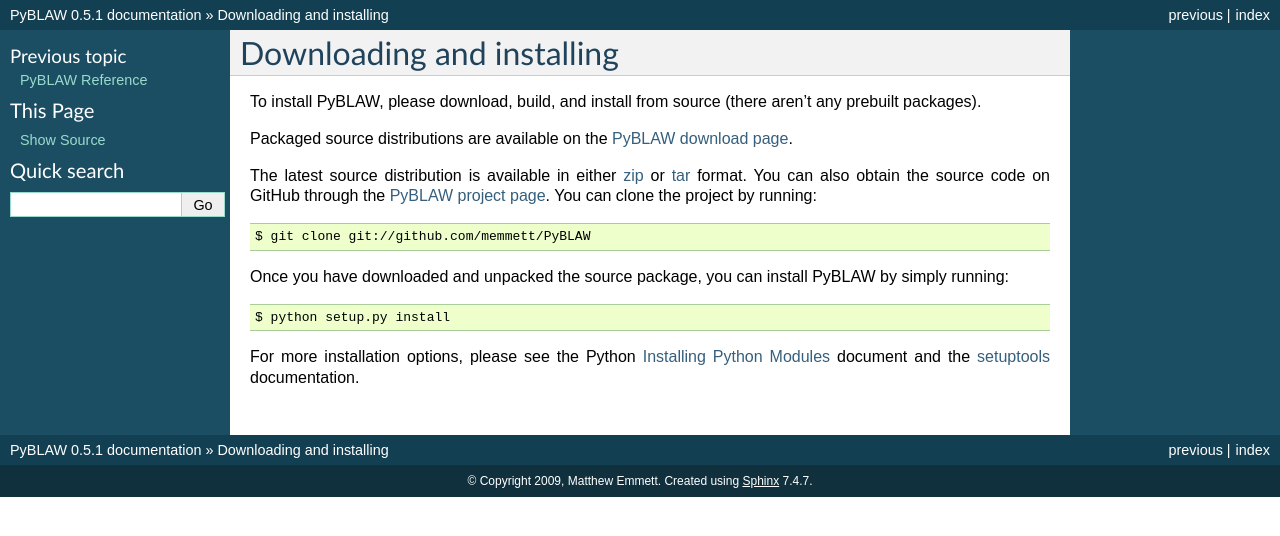
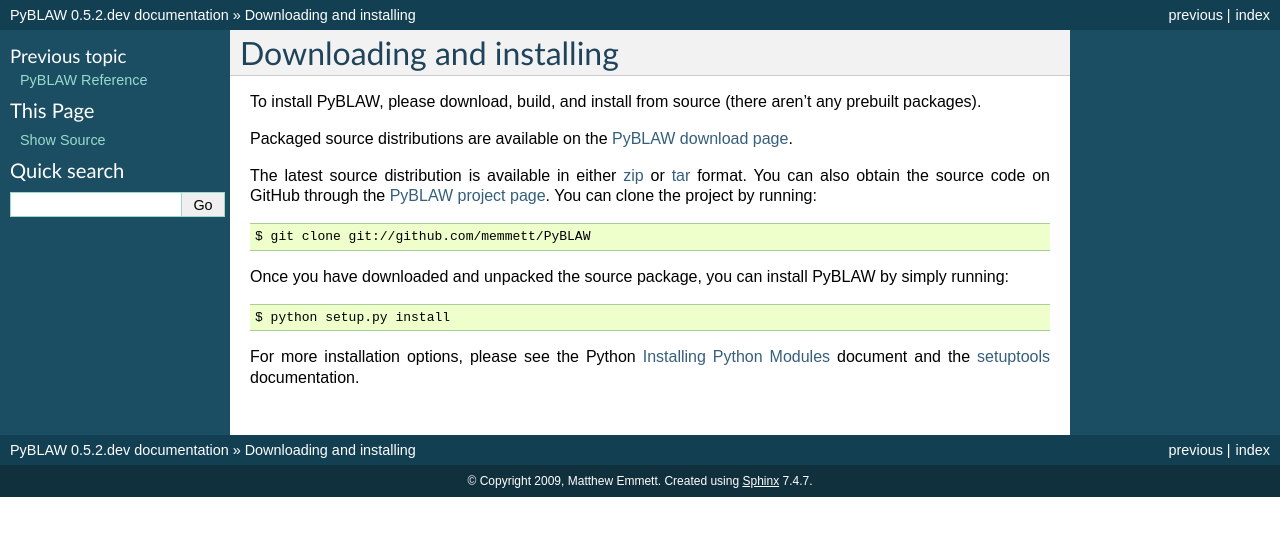
Before and after one commit to memmett/PyBLAW, a Sphinx documentation site: the page built from docs/download.rst, in a window 1280 px wide. Shown: the top 536 px of the page. Built offline with Sphinx 7.4.7, drawn with Linux system fonts in a browser that asks for light colours; formulas are drawn with MathJax 3; the version number is read from the project's files by our own code.

Commit message:
Bump version to 0.5.2.dev.  Announce v0.5.1.

```diff
--- a/docs/index.rst
+++ b/docs/index.rst
@@ -8,6 +8,7 @@ systems of hyperbolic balance laws of the form
 
 **News**
 
+* March 15 2010: `PyBLAW 0.5.1`_ released (minor fixes to the WENOCLAW solver).
 * February 22 2010: `PyBLAW 0.5.0`_ released.
 * Fall 2009: PyBLAW is in early development, and is a bit rough around
   the edges.
@@ -58,3 +59,4 @@ patches to the primary author (`Matthew Emmett`_).  You will be credited.
 .. _`PyBLAW project page`: http://github.com/memmett/PyBLAW
 .. _`Matthew Emmett`: http://www.math.ualberta.ca/~memmett/
 .. _`PyBLAW 0.5.0`: http://cloud.github.com/downloads/memmett/PyBLAW/PyBLAW-0.5.0.tar.gz
+.. _`PyBLAW 0.5.0`: http://cloud.github.com/downloads/memmett/PyBLAW/PyBLAW-0.5.1.tar.gz
--- a/version.py
+++ b/version.py
@@ -1 +1 @@
-version = '0.5.1'
+version = '0.5.2.dev'
```
